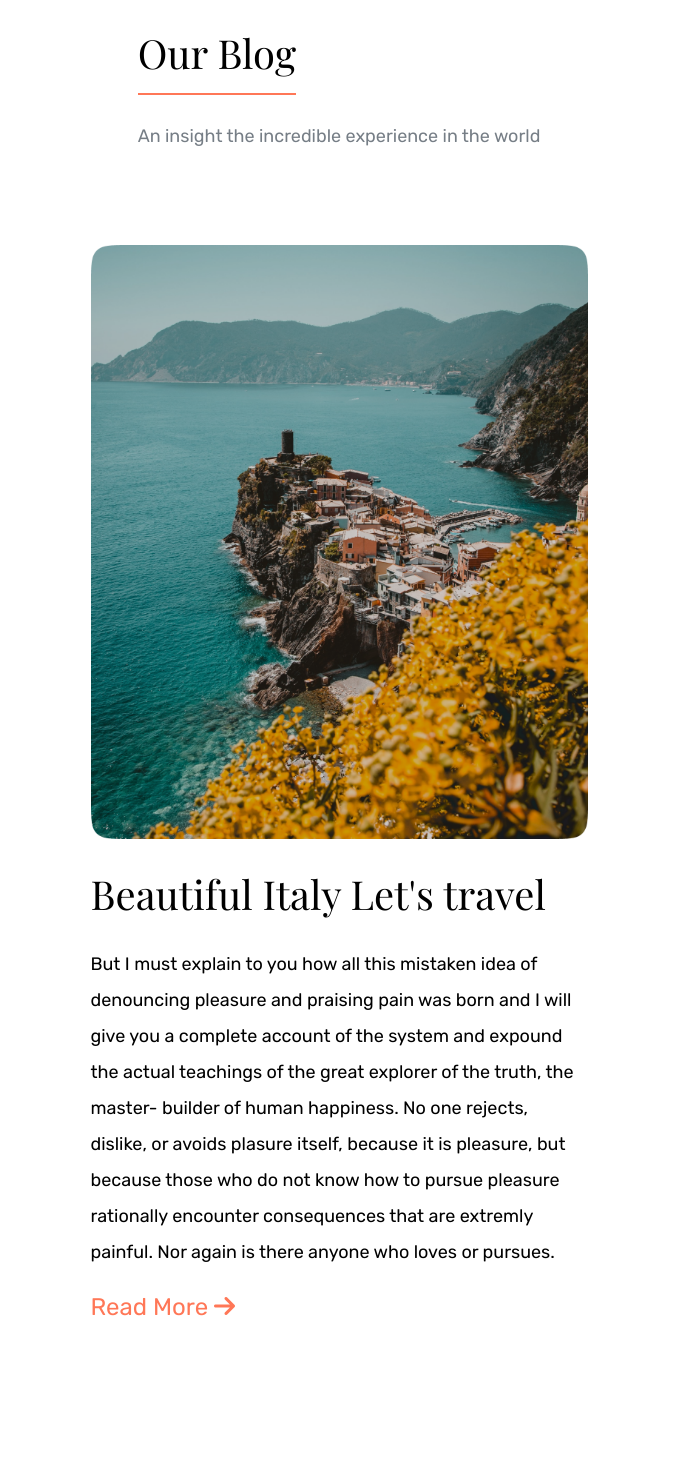
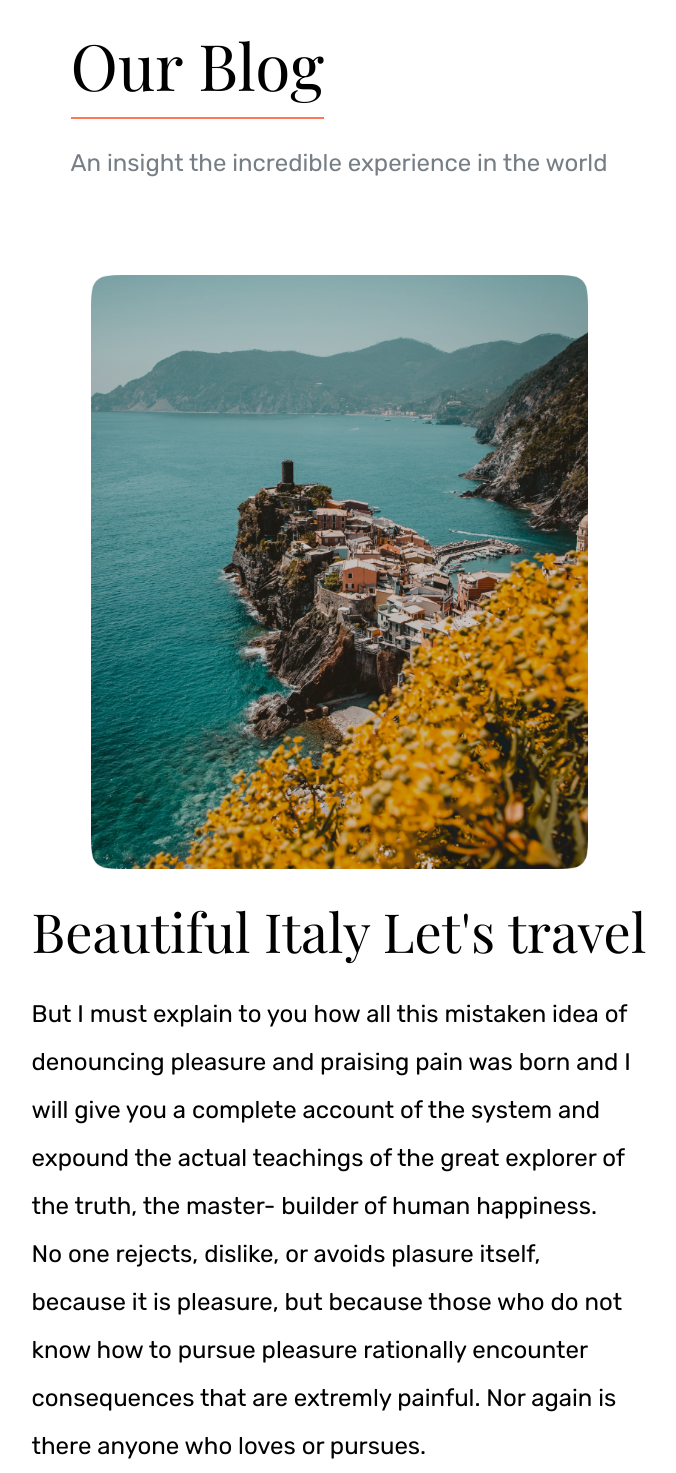
Before and after one commit to marzboi/202304-w1ch5-marco-fratini-alfredo-benitez, a website: page index.html in a window 1280 px wide. Shown: the part 2440-3913 px from the top of the page, without its empty margins (301-977 px from the left). Before the commit the page ends 3839 px from the top, so only its background shows below. Drawn offline with nearby package versions, Linux system fonts and the light colour scheme.

Commit message:
Add grid structure and max with to containers

```diff
--- a/sass/styles.scss
+++ b/sass/styles.scss
@@ -321,7 +321,7 @@ $star-color: #ffd500;
     }
 
     P {
-      max-width: rem(497);
+      max-width: rem(600);
       font-size: rem(18);
       line-height: 2;
       margin-bottom: rem(24);
@@ -340,7 +340,44 @@ $star-color: #ffd500;
 
   @include desktop {
     display: grid;
-    grid-template-columns: repeat(2, 1fr);
-    grid-template-rows: repeat(2, 1fr);
+    grid-template-columns: repeat(2);
+    grid-template-rows: repeat(2);
+    justify-content: center;
+    grid-gap: rem(32);
+    width: 100%;
+  }
+
+  header {
+    grid-area: 1 / 1 / 2 / 3;
+
+    h1 {
+      font-size: rem(64);
+    }
+    p {
+      font-size: rem(24);
+    }
+  }
+
+  .image {
+    grid-area: 2 / 1 / 3 / 2;
+    width: fit-content;
+    div {
+      max-width: rem(672);
+      img {
+        max-width: 100%;
+      }
+    }
+  }
+
+  .content {
+    grid-area: 2 / 2 / 3 / 3;
+
+    h3 {
+      font-size: rem(54);
+    }
+
+    p {
+      font-size: rem(24);
+    }
   }
 }
```
Also changed, not shown: styles.css, 1 other file.
